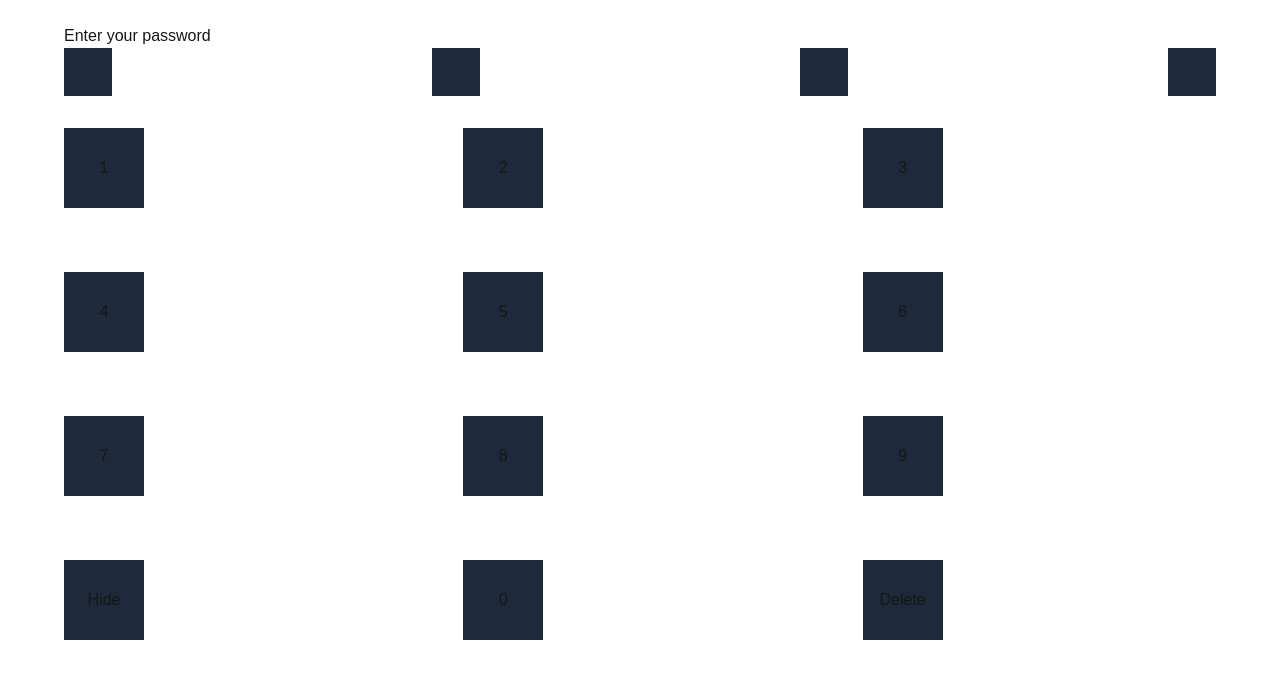
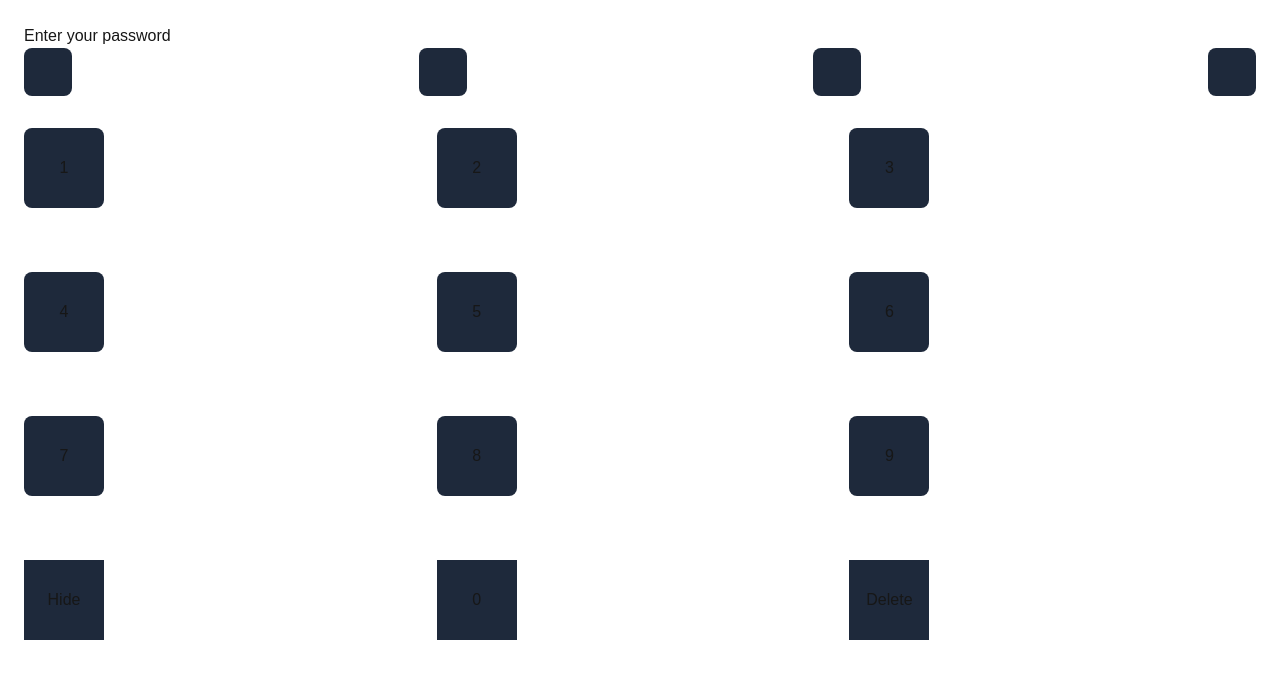
Before and after one commit to Paulelitee/tryouts, a Next.js app: page /haptic in a window 1280 px wide. Shown: the top 678 px of the page. Built offline with nearby package versions, Linux system fonts and the light colour scheme.

Commit message:
password

```diff
--- a/app/haptic/page.tsx
+++ b/app/haptic/page.tsx
@@ -25,15 +25,15 @@ export default function Haptic() {
     }
 
 
-   return <div className="p-6 pl-16">
+   return <div className="p-6">
             <h1>Enter your password</h1>
-            <div className="flex justify-between pr-10">
+            <div className="flex justify-between">
                 {
                     [1, 2, 3, 4].map((number, id) =>
                     <div
                         key={id}
                         onChange={handleChange}
-                        className="bg-slate-800 w-10 h-10 p-6">
+                        className="bg-slate-800 w-10 h-10 p-6 rounded-lg">
                     </div>
                     )
                 }
@@ -57,7 +57,7 @@ export default function Haptic() {
     <div className="number-container w-full">
         {[1, 2, 3, 4, 5, 6, 7, 8, 9].map((digit, id) => <div
             onClick={() => handleAddDigit(digit)}
-            className="bg-slate-800 flex justify-center items-center my-8 h-20 w-20"
+            className="bg-slate-800 rounded-lg flex justify-center items-center my-8 h-20 w-20"
             key = {id}
             >
             {digit}
```
